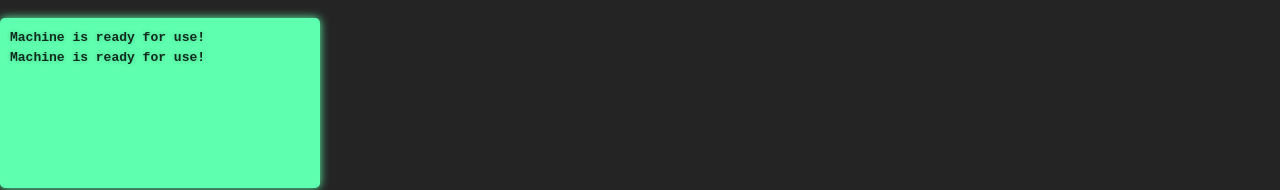
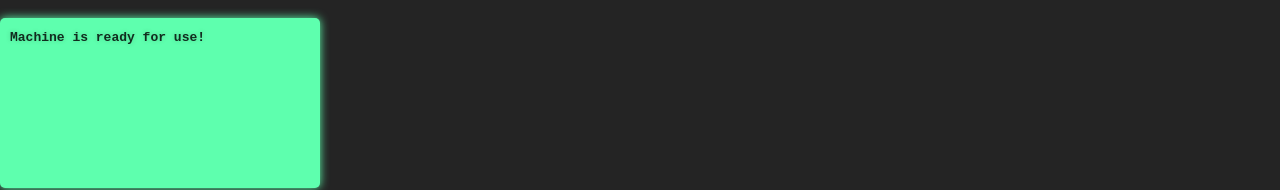
Before and after one commit to hawkgs/react-vending-machine, a React (Vite) app: page / in a window 1280 px wide. Shown: the part 211-401 px from the top of the page. Built offline with nearby package versions, Linux system fonts and the light colour scheme.

Commit message:
Clean Screen list on component unmount

```diff
--- a/src/components/screen/Screen.tsx
+++ b/src/components/screen/Screen.tsx
@@ -24,11 +24,19 @@ export default function Screen({ machine }: ScreenProps) {
   const ulList = useRef<HTMLUListElement | null>(null);
 
   useEffect(() => {
+    return () => {
+      setMessageHistory(() => List([]));
+    };
+  }, []);
+
+  useEffect(() => {
     if (machine.state === State.CoinsInserted) {
       const credit = machine.coinsInSlot.reduce((p, n) => p + n, 0) / 100;
-      const message = `Inserted a coin. Current credit: $${credit.toFixed(2)}`;
+      const message = `Inserted a coin. Credit: $${credit.toFixed(2)}`;
+
       setMessageHistory((msgHistory) => {
         const lastMsg = msgHistory.last();
+
         if (lastMsg?.startsWith('Inserted a coin')) {
           msgHistory = msgHistory.pop();
         }
```
